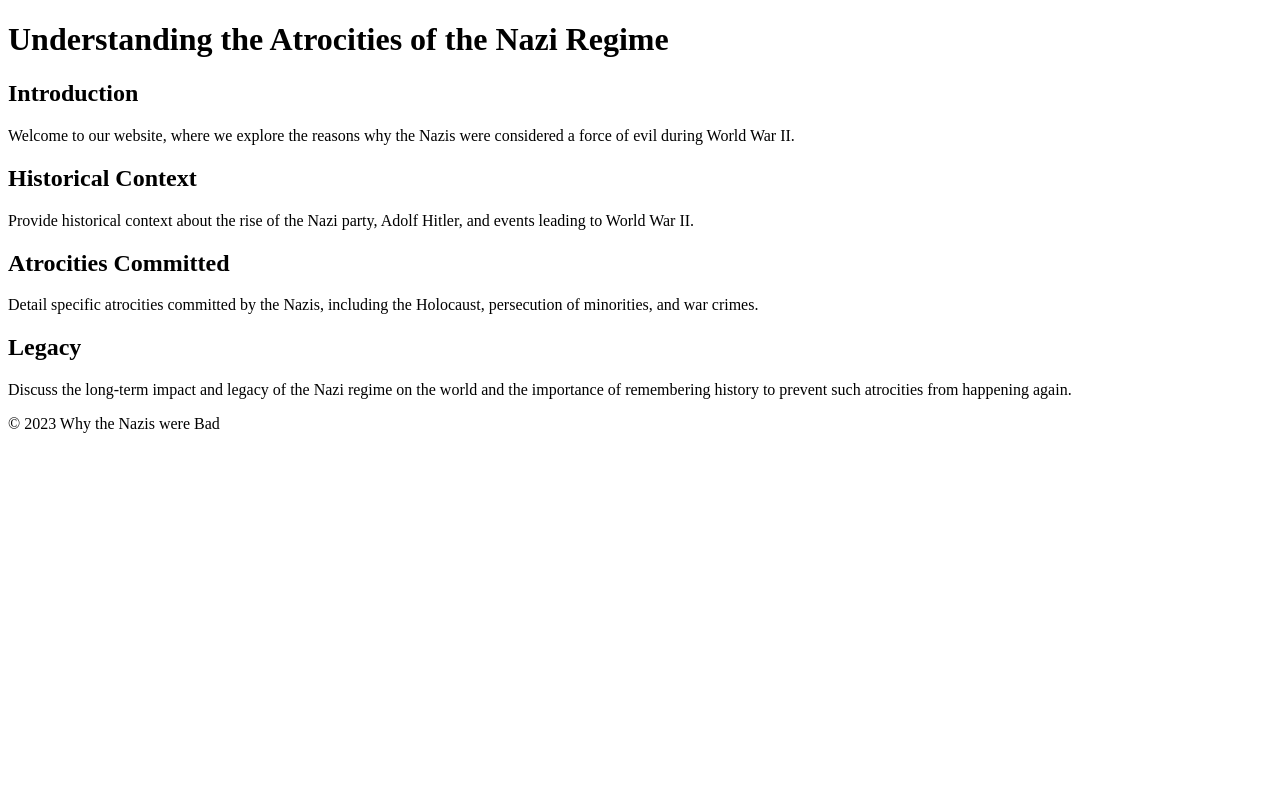
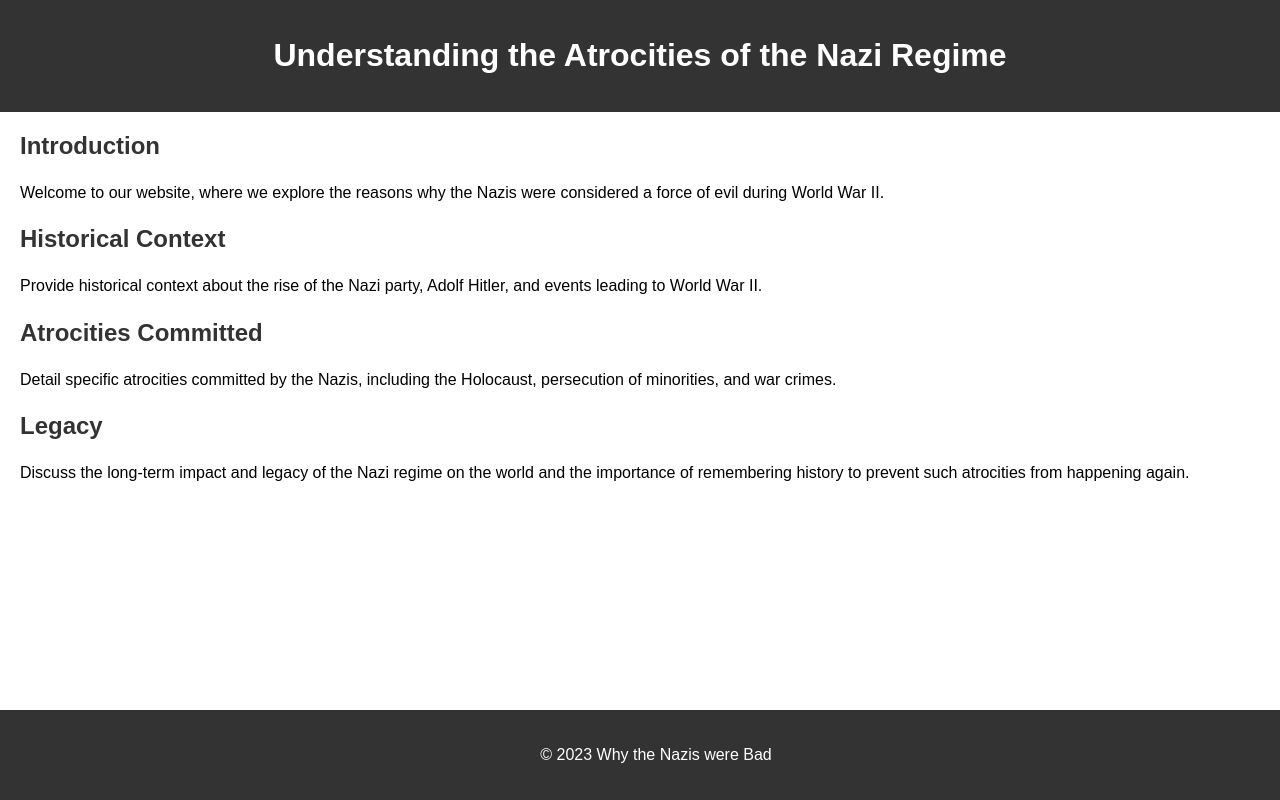
Before and after one commit to randomwrites/randomwrites, a plain HTML site: page index.html in a window 1280 px wide. Drawn offline with Linux system fonts and the light colour scheme.

Commit message:
Update styles.css

```diff
--- a/styles.css
+++ b/styles.css
@@ -1,2 +1,36 @@
-// You can add JavaScript functionality if needed
-// For example, interactive elements, dynamic content loading, etc.
+body {
+  font-family: Arial, sans-serif;
+  margin: 0;
+  padding: 0;
+}
+
+header {
+  background-color: #333;
+  color: #fff;
+  text-align: center;
+  padding: 1em;
+}
+
+section {
+  margin: 20px;
+}
+
+footer {
+  background-color: #333;
+  color: #fff;
+  text-align: center;
+  padding: 1em;
+  position: fixed;
+  bottom: 0;
+  width: 100%;
+}
+
+h2 {
+  color: #333;
+}
+
+p {
+  line-height: 1.6;
+}
+
+/* Add more styles as needed */
```
